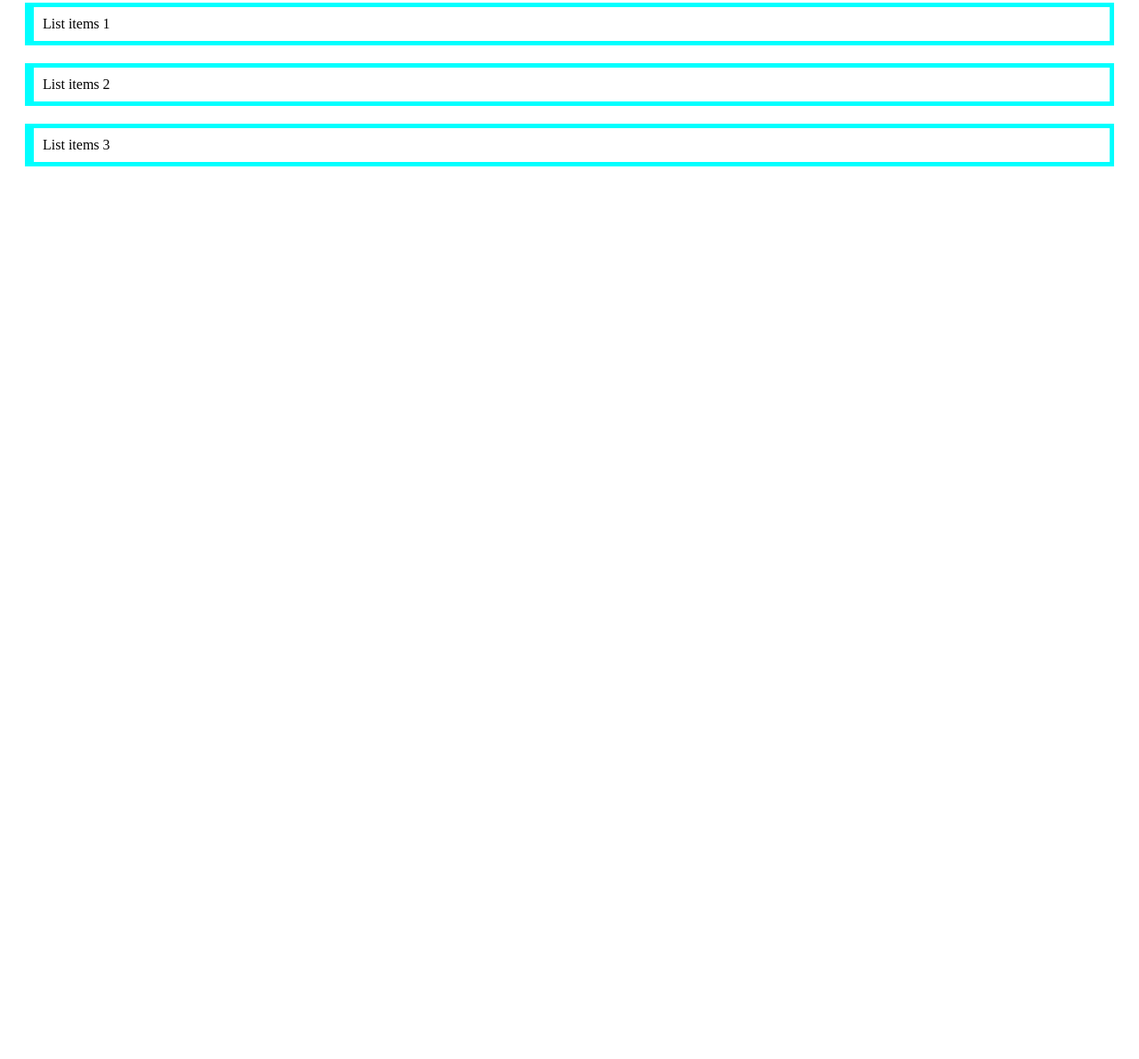
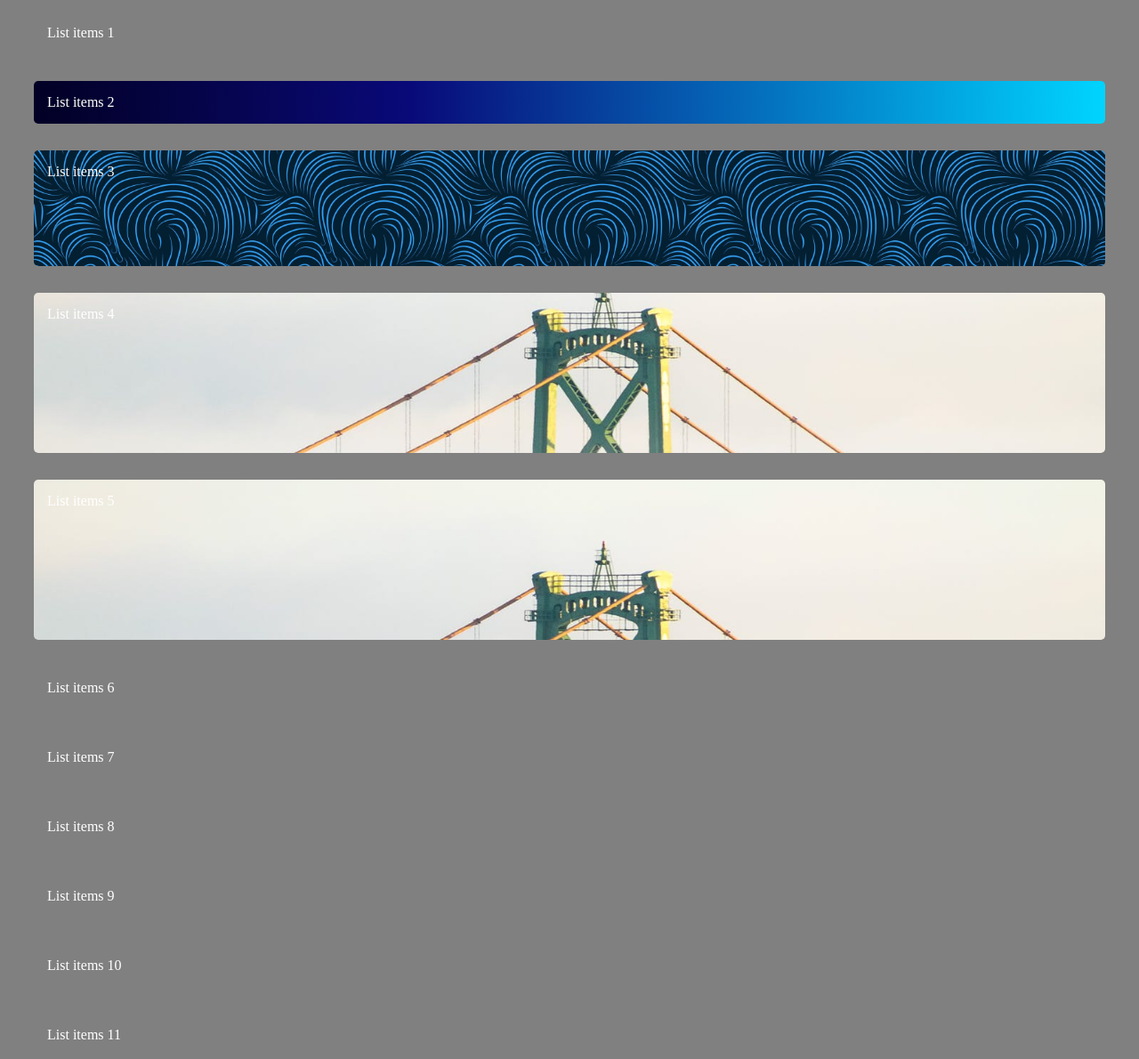
Before and after one commit to cungnguyen99/CSS, a plain HTML site: page index.html in a window 1280 px wide. Shown: the part 17-1207 px from the top of the page at 89% size. Before the commit the page ends 800 px from the top, so only its background shows below. Drawn offline with Linux system fonts and the light colour scheme.

Commit message:
Background image

```diff
--- a/index.html
+++ b/index.html
@@ -6,6 +6,9 @@
     <meta charset="utf-8">
     <meta name="viewport" content="width=device-width, initial-scale=1, shrink-to-fit=no">
     <style>
+        body{
+            background-color: gray;
+        }
         .list{
             /*
              * Khi inspect: Màu xanh da trời là content, màu xanh lá cây là phần padding, màu cam là phần magin
@@ -13,11 +16,34 @@
              * có các số ở dưới (vd ở phần xanh lá cây có số 8 ở top và dấu - ở left thì có nghĩa
              * padding top là 8px còn padding k có gì)
              */
-            padding: 10px;
-            margin: 20px;
-            border-width: 5px 5px 5px 10px;/*top right left bottom*/
-            border-style: solid;
-            border-color: aqua;
+            padding: 15px;
+            margin: 30px;
+            border-radius: 5px;
+            color: white;
+        }
+        .list-gradient{
+            background: rgb(2,0,36);
+            background: linear-gradient(90deg, rgba(2,0,36,1) 0%, rgba(9,9,121,1) 35%, rgba(0,212,255,1) 100%);
+        }
+        .list-pattern{
+            background-image: url(./pattent.jpg);
+            /* Giảm còn 20% kích thước thật của nó do nó to quá */
+            background-size: 20%;
+            height: 100px;
+        }
+        .list-item-img{
+            background-image: url(./bg.jpeg);
+            height: 150px;
+            background-size: cover;
+            background-position: 0 -350px;
+
+        }
+        .list-item-parallax{
+            background-image: url(./bg.jpeg);
+            height: 150px;
+            background-attachment: fixed;
+            background-size: cover;
+            background-position: 0 -265px;
         }
     </style>
   </head>
@@ -25,11 +51,36 @@
       <div class="list">
           List items 1
       </div>
-      <div class="list">
+      <div class="list list-gradient">
           List items 2
       </div>
+      <div class="list list-pattern">
+          <!-- pattern là kiểu ảnh khi lặp lại nó sẽ ra một hình nào đấy  -->
+          List items 3
+      </div>
+      <div class="list list-item-img">
+          List items 4
+      </div>
+      <div class="list list-item-parallax">
+          List items 5
+      </div>
       <div class="list">
-          List items 3
+          List items 6
+      </div>
+      <div class="list">
+          List items 7
+      </div>
+      <div class="list">
+          List items 8
+      </div>
+      <div class="list">
+          List items 9
+      </div>
+      <div class="list">
+          List items 10
+      </div>
+      <div class="list">
+          List items 11
       </div>
   </body>
 </html>
```
Also changed, not shown: bg.jpeg (added), pattent.jpg (added).
